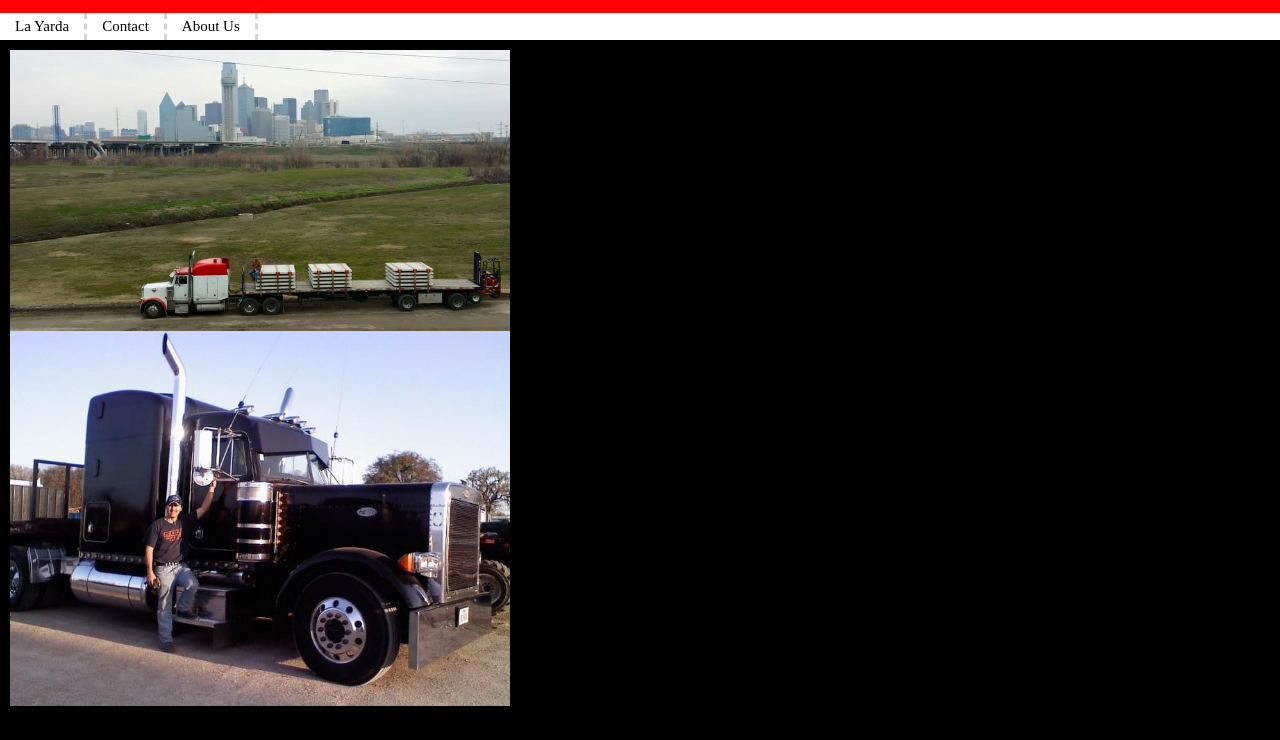
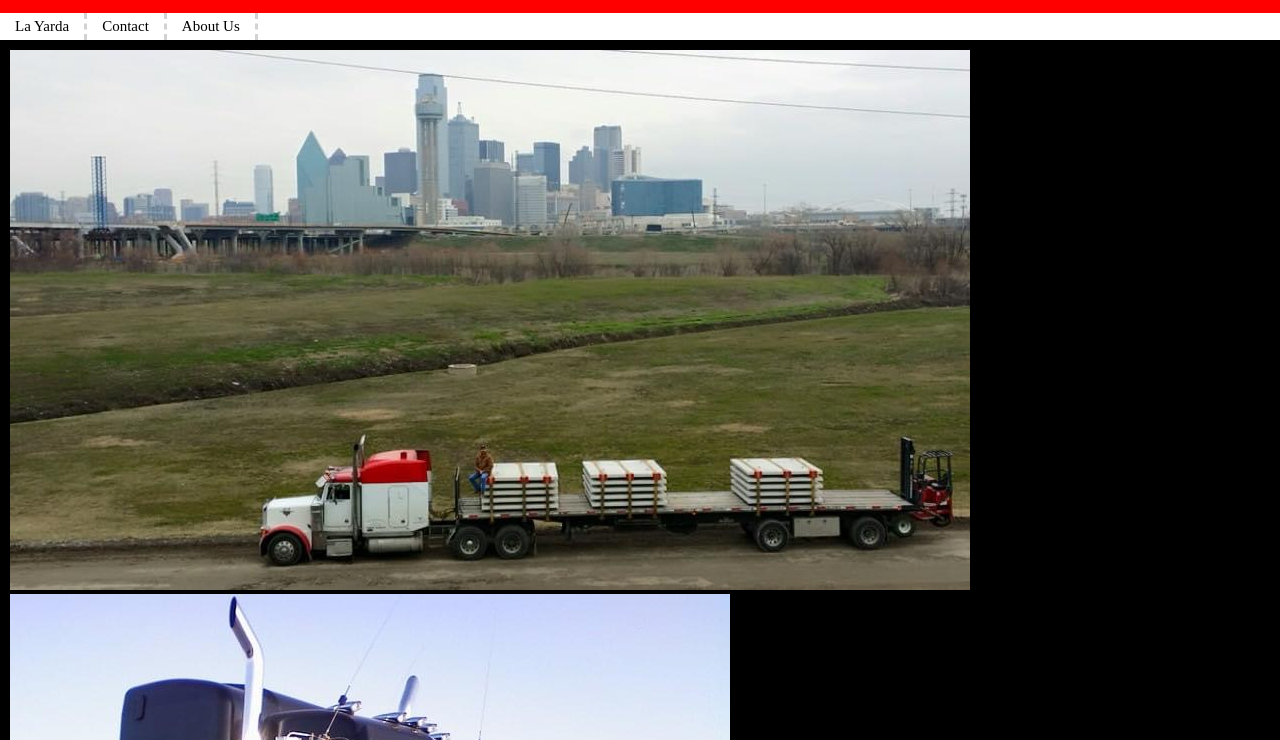
Before and after one commit to glezbryan/AGM-Transport, a plain HTML site: page index.html in a window 1280 px wide. Shown: the part 60-800 px from the top of the page. Drawn offline with Linux system fonts and the light colour scheme.

Commit message:
Update index.css

```diff
--- a/index.css
+++ b/index.css
@@ -8,6 +8,11 @@ header{
     display: block;
     margin: 0;
     padding-top: 10px;
+}
+main{
+    margin: 10px;
+    display: grid;
+    height: 100%
 }
 .title{
     margin: 10px;
@@ -43,9 +48,7 @@ button{
 
 }
 .home_image{
-    display: block;
-    width:500px;
+    max-width: 100%;
+    max-height: 100vh;
+    margin: auto;
 }
-main{
-    margin: 10px;
-}
```
